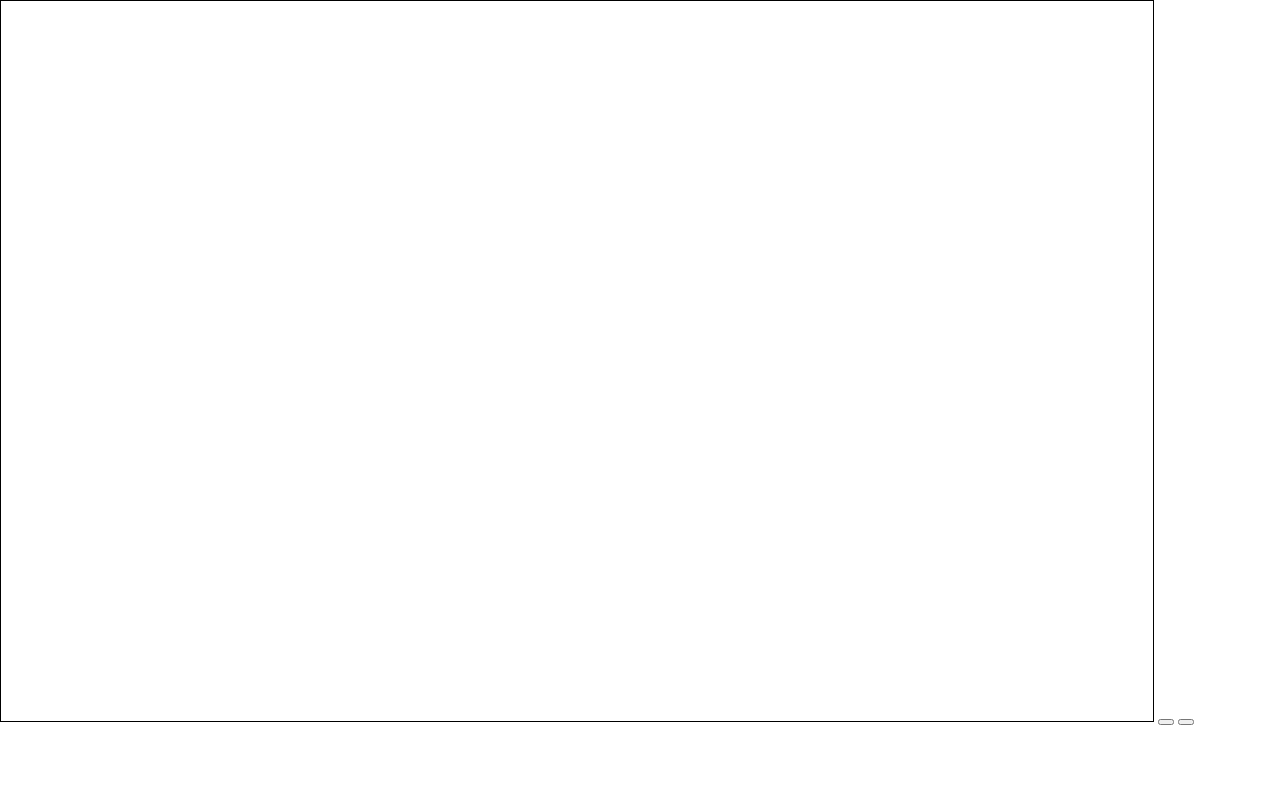
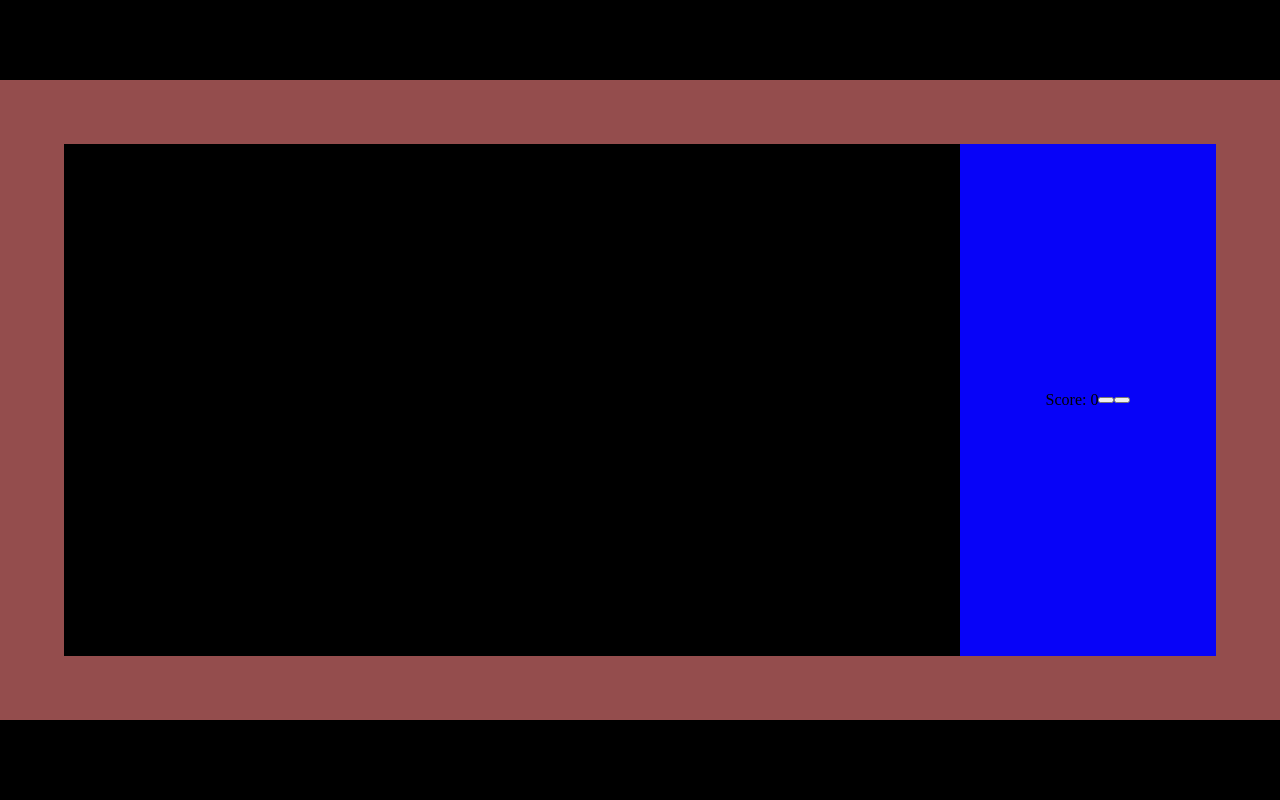
Before and after one commit to heterhum/Template-siteNSI, a plain HTML site: page Pouvoir_de-canvas/style/main.html in a window 1280 px wide. Drawn offline with Linux system fonts and the light colour scheme.

Commit message:
jdlv essaie BUG

```diff
--- a/Pouvoir_de-canvas/style/main.html
+++ b/Pouvoir_de-canvas/style/main.html
@@ -8,8 +8,18 @@
     <script src="script.js"></script>
 </head>
 <body>
-    <canvas id="myCanvas" onmousemove="draw(event)"></canvas>
-    <button onclick="doit()"></button>
-    <button onclick="doit1()"></button>
+    <div class="header"></div>
+    <div class="game">
+        <div class="container">
+            <canvas id="myCanvas" onmousemove="draw(event)"></canvas>
+        </div>
+        <div class="score">
+            <p>Score: <span id="score">0</span></p>
+            <button onclick="doit()"></button>
+            <button onclick="doit1()"></button>
+        </div>
+    </div>
+    <div class="foot">
+    </div>
 </body>
 </html>
--- a/Pouvoir_de-canvas/style/script.js
+++ b/Pouvoir_de-canvas/style/script.js
@@ -1,15 +1,16 @@
 document.addEventListener('DOMContentLoaded',domloaded,false);
+//$(document).ready( function(){
 
+//}
 function domloaded(){
     window.c = document.getElementById("myCanvas");
     window.ctx = c.getContext("2d");
-    const canvasWidth = c.offsetWidth;
-    const canvasHeight = c.offsetHeight;
-
-// Ajuster les dimensions internes du canvas
-    c.width = canvasWidth;
-    c.height = canvasHeight;
-
+    window.largeur=50;
+    window.longueur=50;
+    c.width = c.offsetWidth;
+    c.height = c.offsetHeight;
+    console.log(c.width,c.height)
+    window.taille=c.width/largeur;
 }
 function doit(){
     ctx.moveTo(0, 0);
@@ -28,19 +29,28 @@ function getMousePos(canvas, evt) {
         y: (evt.clientY - rect.top) / (rect.bottom - rect.top) * canvas.height
     };
   }
-var taillex=10
-var tailley=10
+
 function draw(e){
     let a=[]
-    for (let i = 0; i < tailley; i++) {
+    for (let i = 0; i < largeur; i++) {
         let b=[]
-        for (let i = 0; i < tailley; i++) {
-            b[i]=0
+        for (let j = 0; j < longueur; j++) {
+            b[j]=0
         }
         a[i]=b
     }
-    ctx.fillStyle=10;
-    ctx.fillRect(200,200,20,20)
+    for (let i=0;i<a.length; i++){
+        for (let j=0;j<a.length; j++){
+            if (a[i][j]==0){
+                ctx.fillStyle="pink";
+                ctx.fillRect(j*taille,i*taille,taille,taille)
+            }  else{
+                ctx.fillStyle="black";
+                ctx.fillRect(j*taille,i*taille,taille,taille)
+            }
+            ctx.strokeRect(j*taille, i*taille, taille, taille)
+        }
+    }
     //var pos=getMousePos(c,e);
     //console.log(pos.x,pos.y)
     //ctx.arc(pos.x, pos.y, 2, 0, 2 * Math.PI);
--- a/Pouvoir_de-canvas/style/styles.css
+++ b/Pouvoir_de-canvas/style/styles.css
@@ -4,8 +4,52 @@ body, html {
     margin:0;
 }
 
+
+.header {
+    display: flex;
+    align-items: center;
+    justify-content: center;
+    background-color: #000000;
+    height: 10%;
+}
+
+.game {
+    display: flex;
+    align-items: center;
+    justify-content: center;
+    background-color: #944d4d;
+    height: 80%;
+}
+
+.foot{
+    display: flex;
+    align-items: center;
+    justify-content: center;
+    background-color: #000000;
+    height: 10%;
+
+}
+
+
+.container {
+    height: 80%;
+    width: 70%;
+    display: flex;
+    align-items: center;
+    justify-content: center;
+    background-color: #000000;
+}
+.score {
+    display: flex;
+    align-items: center;
+    justify-content: center;
+    background-color: #0703f8;
+    height: 80%;
+    width: 20%;
+
+}
 #myCanvas {
-    width:90%;
-    height:90%;
-    border:1px solid #000000;
+    height: 99%;
+    width: 99%;
+
 }
```
